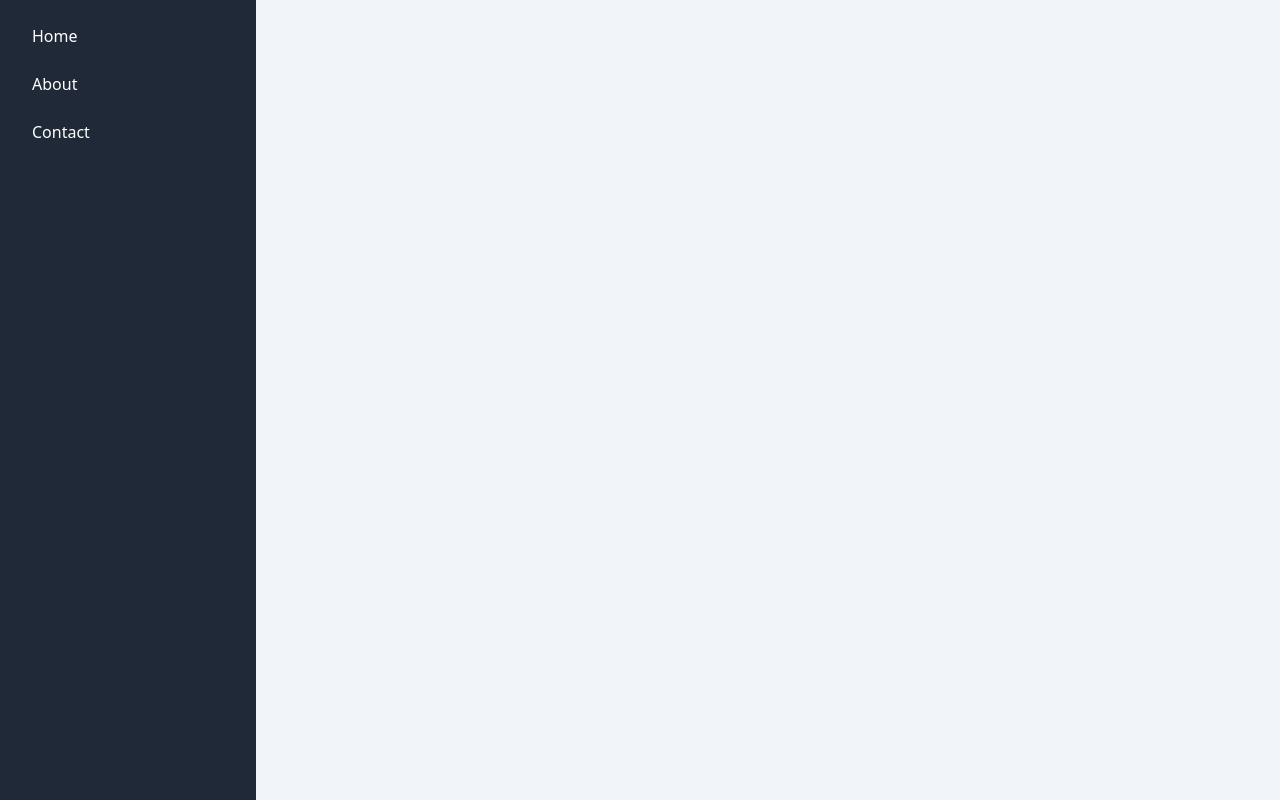
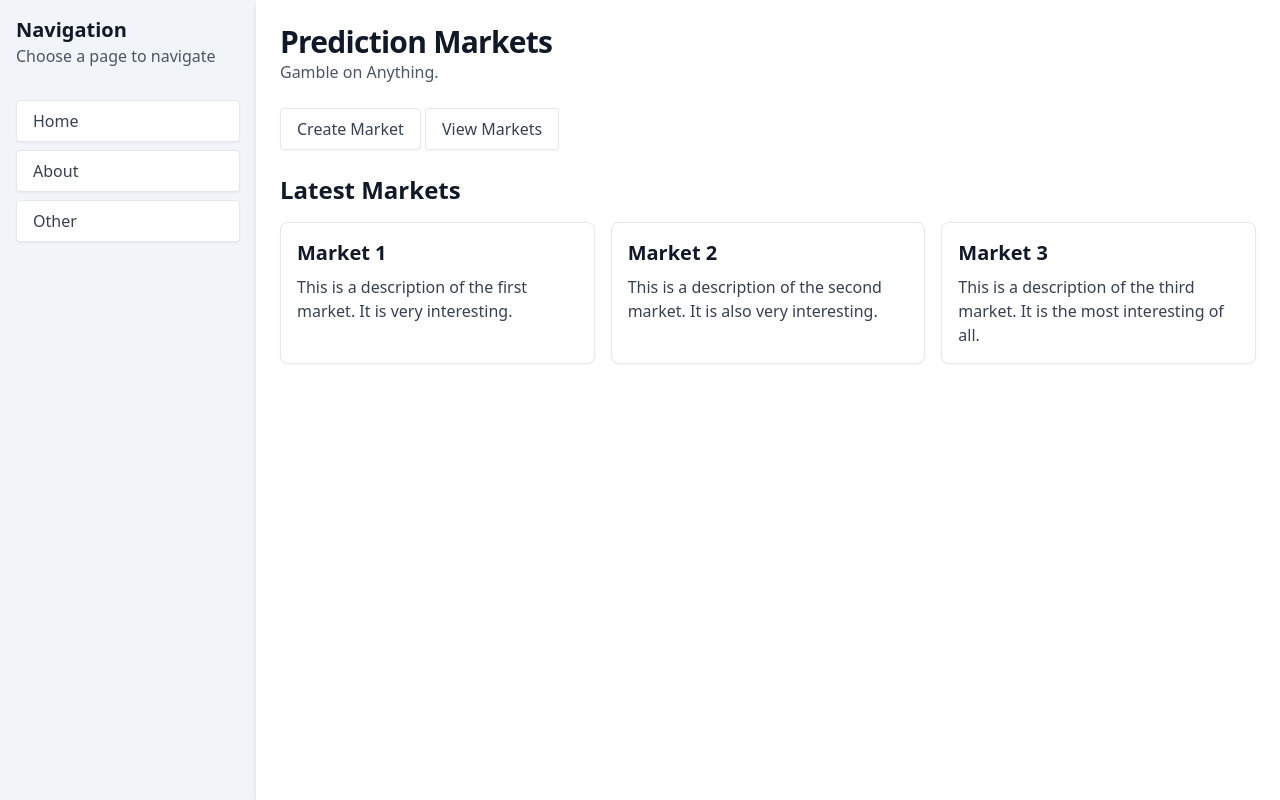
Before and after one commit to williamjaackson/griffith-punters, a Flask app: page / in a window 1280 px wide. Run offline with Flask 3, Linux system fonts and the light colour scheme; some libraries are stand-ins or nearby versions.

Commit message:
flask attempt

```diff
--- a/templates/basepage.html
+++ b/templates/basepage.html
@@ -14,19 +14,15 @@
     {% endblock %}
 
 </head>
-<body class="flex h-screen bg-slate-100">
+<body class="flex h-screen bg-slate-100 text-gray-900">
     <!-- overlay that says you cant use mobile -->
     {% block body %}
     <!-- Sidebar -->
-    <aside class="flex-shrink-0 bg-gray-800 text-white h-full">
-        <nav class="bg-gray-800 text-white h-full w-64">
-            <ul class="space-y-2 p-4">
-                <li><a href="/" class="block py-2 px-4 hover:bg-gray-700">Home</a></li>
-                <li><a href="/about" class="block py-2 px-4 hover:bg-gray-700">About</a></li>
-                <li><a href="/contact" class="block py-2 px-4 hover:bg-gray-700">Contact</a></li>
-            </ul>
-        </nav>
-    </aside>
+    {% include "components/sidebar.html" %}
+    <main class="flex-1 p-6 bg-white shadow-md">
+        {% block content %}
+        {% endblock %}
+    </main>
     {% endblock %}
 </body>
 </html>
--- /dev/null
+++ b/templates/components/button.html
@@ -0,0 +1,6 @@
+{% macro button(text, url='#', class='') %}
+  <a href="{{ url }}"
+     class="inline-block px-4 py-2 bg-white rounded border border-gray-200 shadow-sm text-gray-700 hover:bg-gray-100 focus:outline-none focus:ring-2 focus:ring-blue-500 focus:ring-offset-2 {{ class }}">
+    {{ text }}
+  </a>
+{% endmacro %}
--- /dev/null
+++ b/templates/components/card.html
@@ -0,0 +1,8 @@
+{% macro card(title=None, content='') %}
+  <div class="bg-white shadow-sm border border-gray-200 rounded-lg p-4">
+    {% if title %}
+    <h2 class="text-xl font-semibold mb-2">{{ title }}</h2>
+    {% endif %}
+    <p class="text-gray-700">{{ content }}</p>
+</div>
+{% endmacro %}
--- /dev/null
+++ b/templates/components/sidebar.html
@@ -0,0 +1,15 @@
+{% import "components/button.html" as ui %}
+
+<aside class="flex-shrink-0 h-full">
+    <nav class="bg-slate-100 h-full w-64">
+        <div class="p-4">
+            <h2 class="text-xl font-semibold">Navigation</h2>
+            <p class="text-gray-600">Choose a page to navigate</p>
+        </div>
+        <ul class="space-y-2 p-4">
+            <li><a href="{{ url }}" class="inline-block px-4 py-2 bg-white rounded border border-gray-200 shadow-sm text-gray-700 hover:bg-gray-100 focus:outline-none focus:ring-2 focus:ring-blue-500 focus:ring-offset-2 w-full">Home</a></li>
+            <li><a href="{{ url }}" class="inline-block px-4 py-2 bg-white rounded border border-gray-200 shadow-sm text-gray-700 hover:bg-gray-100 focus:outline-none focus:ring-2 focus:ring-blue-500 focus:ring-offset-2 w-full">About</a></li>
+            <li><a href="{{ url }}" class="inline-block px-4 py-2 bg-white rounded border border-gray-200 shadow-sm text-gray-700 hover:bg-gray-100 focus:outline-none focus:ring-2 focus:ring-blue-500 focus:ring-offset-2 w-full">Other</a></li>
+        </ul>
+    </nav>
+</aside>
--- a/templates/index.html
+++ b/templates/index.html
@@ -1 +1,20 @@
 {% extends "basepage.html" %}
+{% import "components/card.html" as ui_card %}
+{% import "components/button.html" as ui_btn %}
+
+{% block content %}
+<h1 class="text-3xl font-extrabold tracking-tight">Prediction Markets</h1>
+<p class="text-gray-600">Gamble on Anything.</p>
+<div class="mt-6">
+    {{ ui_btn.button(text='Create Market', url='/create') }}
+    {{ ui_btn.button(text='View Markets', url='/markets') }}
+</div>
+<div class="mt-6">
+    <h2 class="text-2xl font-semibold">Latest Markets</h2>
+    <div class="grid grid-cols-1 sm:grid-cols-2 lg:grid-cols-3 gap-4 mt-4">
+        {{ ui_card.card(title='Market 1', content='This is a description of the first market. It is very interesting.') }}
+        {{ ui_card.card(title='Market 2', content='This is a description of the second market. It is also very interesting.') }}
+        {{ ui_card.card(title='Market 3', content='This is a description of the third market. It is the most interesting of all.') }}
+    </div>
+</div>
+{% endblock %}
```
